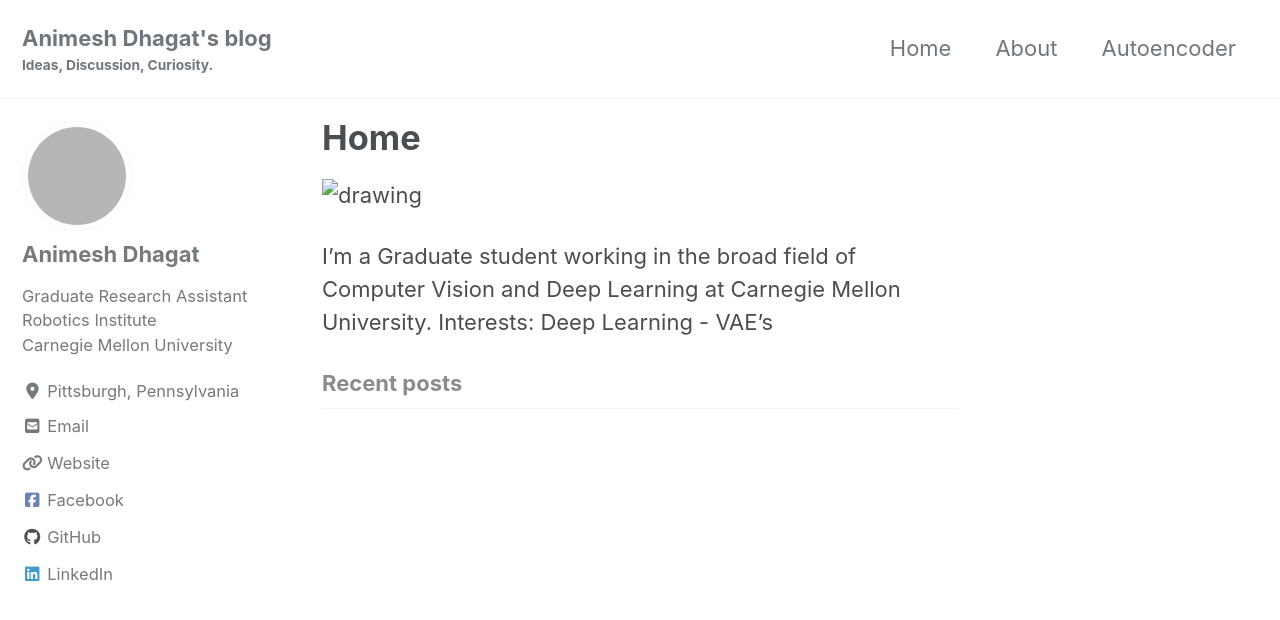
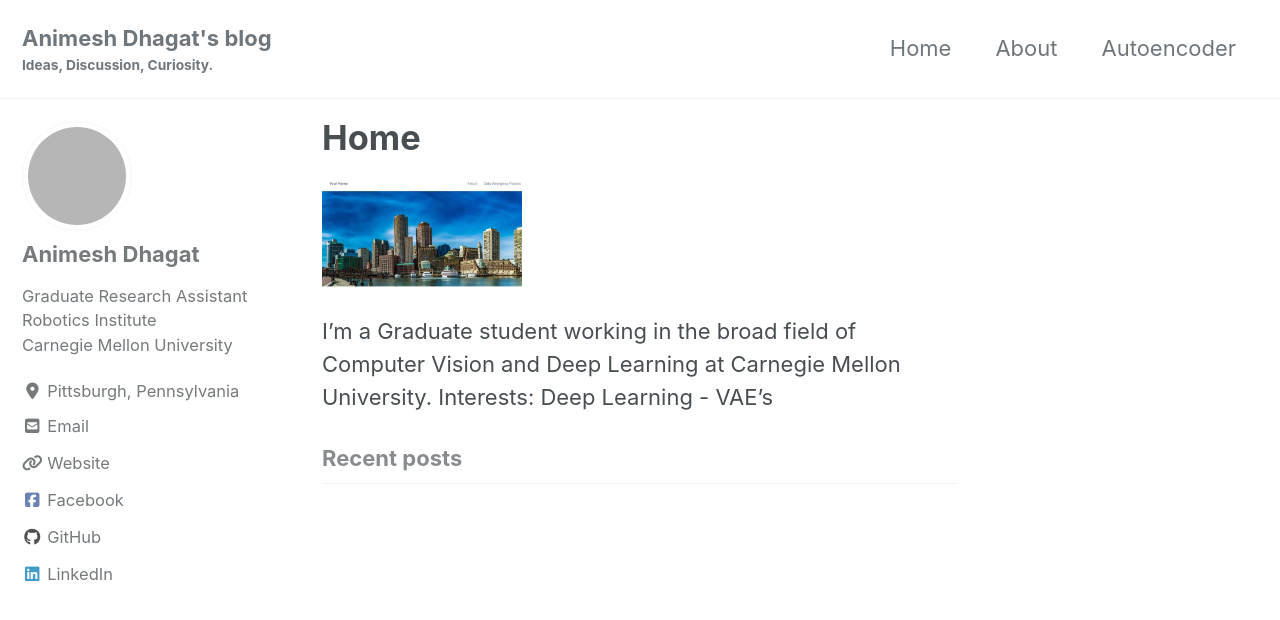
Before and after one commit to a-dhagat/Animesh, a Jekyll site: the page built from _pages/home.md, in a window 1280 px wide and 900 px high. Shown: the top 620 px of the window. Built offline with Jekyll 4.4.1, drawn with Linux system fonts in a browser that asks for light colours; cached includes are drawn as plain includes; nearby versions of some CDN libraries; grey boxes are pictures that could not be loaded.

Commit message:
img_update_home2

```diff
--- a/_pages/home.md
+++ b/_pages/home.md
@@ -6,7 +6,7 @@ author_profile: true
 header:
     # image: "/images/dsh.jpg"
 ---
-<img src="images/dsh.jpg" alt="drawing" width="200"/>
+<img src="/images/dsh.jpg" alt="drawing" width="200"/>
 
 I'm a Graduate student working in the broad field of Computer Vision and Deep Learning at Carnegie Mellon University.
 Interests: Deep Learning - VAE's
```
